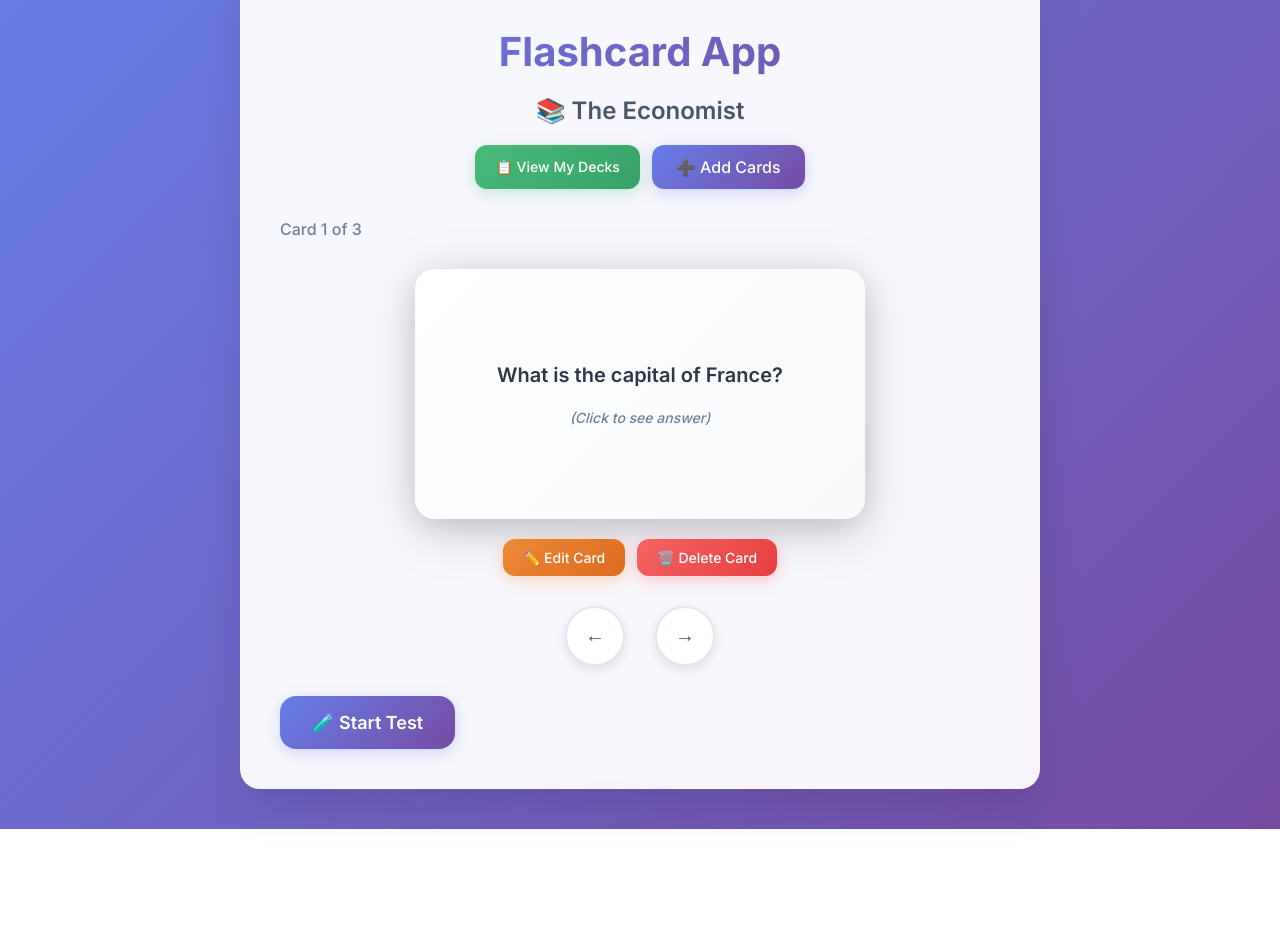
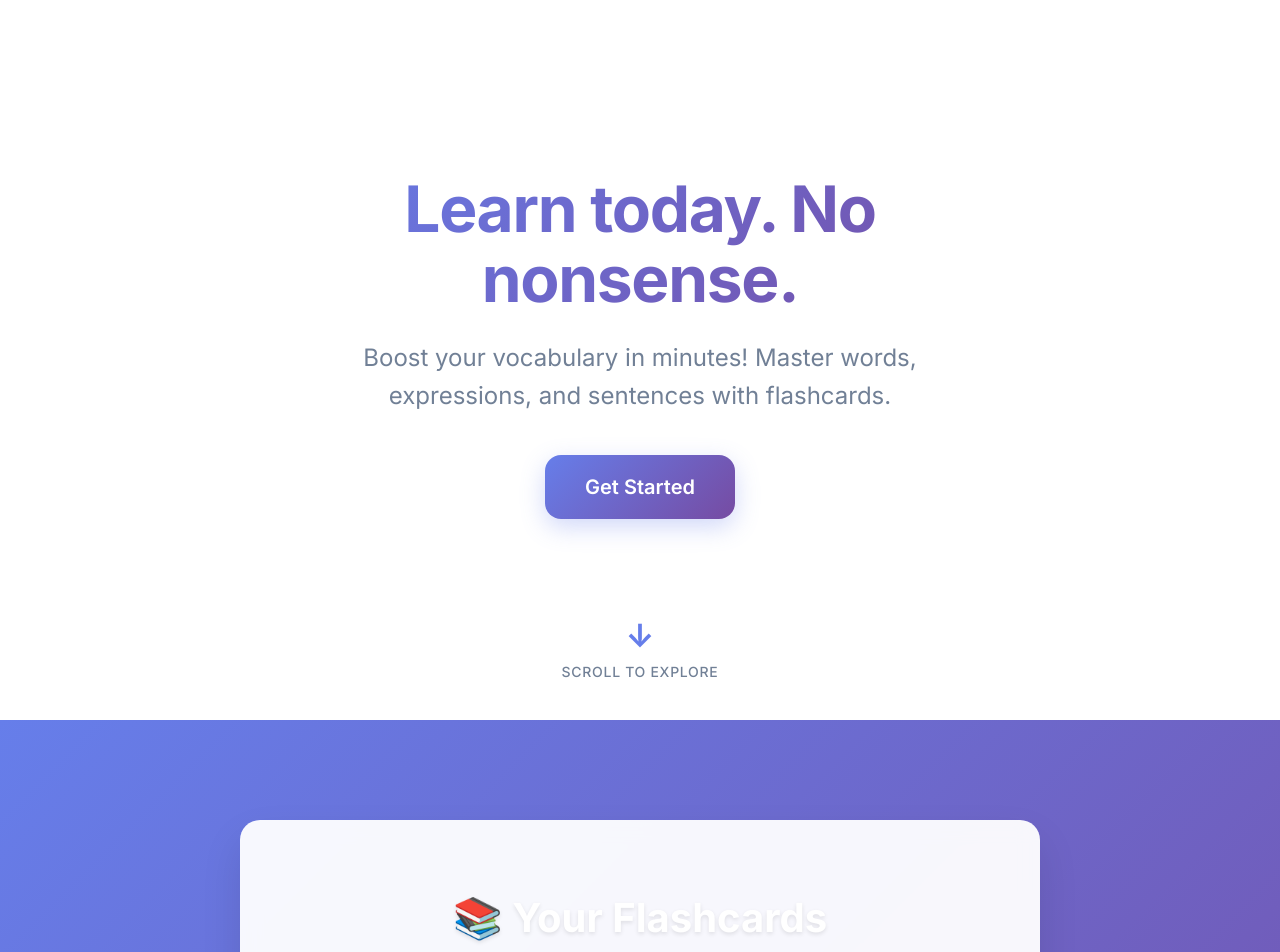
Before and after one commit to Claire007-creator/flashcard-app, a React (Create React App) app: page / in a window 1280 px wide. Shown: the part 80-1032 px from the top of the page. Before the commit the page ends 909 px from the top, so only its background shows below. Built offline with nearby package versions, Linux system fonts and the light colour scheme.

Commit message:
🔧 Update: changes on 2025-06-15 18:21

```diff
--- a/src/App.css
+++ b/src/App.css
@@ -16,12 +16,120 @@ body {
 
 .app-container {
   min-height: 100vh;
+  background: linear-gradient(135deg, #667eea 0%, #764ba2 100%);
+}
+
+/* Hero Section */
+.hero-section {
+  min-height: 100vh;
   display: flex;
   flex-direction: column;
   align-items: center;
   justify-content: center;
-  padding: 20px;
+  position: relative;
+  background: white;
+  padding: 40px 20px;
+  text-align: center;
+}
+
+.hero-content {
+  max-width: 800px;
+  margin: 0 auto;
+  animation: fadeInUp 1s ease-out;
+}
+
+.hero-headline {
+  font-size: 4rem;
+  font-weight: 800;
+  color: #2d3748;
+  margin-bottom: 24px;
+  line-height: 1.1;
+  letter-spacing: -0.02em;
   background: linear-gradient(135deg, #667eea 0%, #764ba2 100%);
+  -webkit-background-clip: text;
+  -webkit-text-fill-color: transparent;
+  background-clip: text;
+}
+
+.hero-subtext {
+  font-size: 1.5rem;
+  color: #718096;
+  margin-bottom: 40px;
+  line-height: 1.6;
+  font-weight: 400;
+  max-width: 600px;
+  margin-left: auto;
+  margin-right: auto;
+}
+
+.hero-cta-button {
+  background: linear-gradient(135deg, #667eea 0%, #764ba2 100%);
+  color: white;
+  border: none;
+  padding: 20px 40px;
+  font-size: 1.25rem;
+  font-weight: 600;
+  border-radius: 16px;
+  cursor: pointer;
+  transition: all 0.3s cubic-bezier(0.4, 0, 0.2, 1);
+  box-shadow: 0 8px 25px rgba(102, 126, 234, 0.3);
+  font-family: 'Inter', sans-serif;
+}
+
+.hero-cta-button:hover {
+  transform: translateY(-3px);
+  box-shadow: 0 12px 35px rgba(102, 126, 234, 0.4);
+}
+
+.scroll-indicator {
+  position: absolute;
+  bottom: 40px;
+  left: 50%;
+  transform: translateX(-50%);
+  display: flex;
+  flex-direction: column;
+  align-items: center;
+  cursor: pointer;
+  animation: bounce 2s infinite;
+  transition: all 0.3s ease;
+}
+
+.scroll-indicator:hover {
+  transform: translateX(-50%) translateY(-5px);
+}
+
+.scroll-arrow {
+  font-size: 2rem;
+  color: #667eea;
+  margin-bottom: 8px;
+  font-weight: bold;
+}
+
+.scroll-text {
+  font-size: 0.875rem;
+  color: #718096;
+  font-weight: 500;
+  text-transform: uppercase;
+  letter-spacing: 0.05em;
+}
+
+/* Flashcard Section */
+.flashcard-section {
+  min-height: 100vh;
+  padding: 80px 20px;
+  display: flex;
+  align-items: center;
+  justify-content: center;
+  background: linear-gradient(135deg, #667eea 0%, #764ba2 100%);
+}
+
+.section-title {
+  font-size: 2.5rem;
+  font-weight: 700;
+  color: white;
+  margin-bottom: 40px;
+  text-align: center;
+  text-shadow: 0 2px 4px rgba(0, 0, 0, 0.1);
 }
 
 .main-content {
@@ -33,6 +141,70 @@ body {
   max-width: 800px;
   width: 100%;
   margin: 20px;
+}
+
+/* Animations */
+@keyframes bounce {
+  0%, 20%, 50%, 80%, 100% {
+    transform: translateX(-50%) translateY(0);
+  }
+  40% {
+    transform: translateX(-50%) translateY(-10px);
+  }
+  60% {
+    transform: translateX(-50%) translateY(-5px);
+  }
+}
+
+@keyframes fadeInUp {
+  from {
+    opacity: 0;
+    transform: translateY(30px);
+  }
+  to {
+    opacity: 1;
+    transform: translateY(0);
+  }
+}
+
+/* Responsive Design */
+@media (max-width: 768px) {
+  .hero-headline {
+    font-size: 2.5rem;
+  }
+
+  .hero-subtext {
+    font-size: 1.25rem;
+    padding: 0 20px;
+  }
+
+  .hero-cta-button {
+    padding: 16px 32px;
+    font-size: 1.125rem;
+  }
+
+  .section-title {
+    font-size: 2rem;
+  }
+
+  .scroll-indicator {
+    bottom: 20px;
+  }
+}
+
+@media (max-width: 480px) {
+  .hero-headline {
+    font-size: 2rem;
+  }
+
+  .hero-subtext {
+    font-size: 1.125rem;
+  }
+
+  .hero-cta-button {
+    padding: 14px 28px;
+    font-size: 1rem;
+  }
 }
 
 /* Typography */
--- a/src/App.tsx
+++ b/src/App.tsx
@@ -830,8 +830,30 @@ function App() {
 
   return (
     <div className="app-container">
-      <div className="main-content">
-        <h1 className="app-title">Flashcard App</h1>
+      {/* Hero Section */}
+      <section id="hero" className="hero-section">
+        <div className="hero-content">
+          <h1 className="hero-headline">Learn today. No nonsense.</h1>
+          <p className="hero-subtext">
+            Boost your vocabulary in minutes! Master words, expressions, and sentences with flashcards.
+          </p>
+          <button
+            onClick={() => document.getElementById('flashcards')?.scrollIntoView({ behavior: 'smooth' })}
+            className="hero-cta-button"
+          >
+            Get Started
+          </button>
+        </div>
+        <div className="scroll-indicator" onClick={() => document.getElementById('flashcards')?.scrollIntoView({ behavior: 'smooth' })}>
+          <div className="scroll-arrow">↓</div>
+          <span className="scroll-text">Scroll to explore</span>
+        </div>
+      </section>
+
+      {/* Flashcard Section */}
+      <section id="flashcards" className="flashcard-section">
+        <div className="main-content">
+          <h2 className="section-title">📚 Your Flashcards</h2>
 
       {!testMode ? (
         // Study Mode
@@ -1755,7 +1777,8 @@ function App() {
           </div>
                  </div>
        )}
-      </div>
+        </div>
+      </section>
     </div>
   );
 
```
